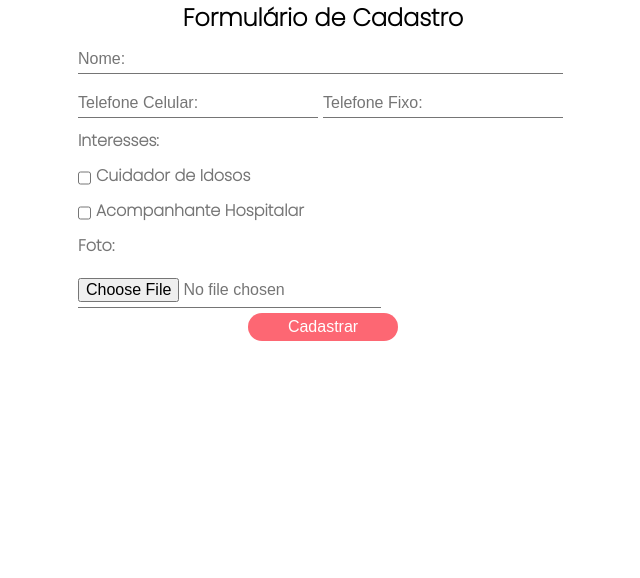
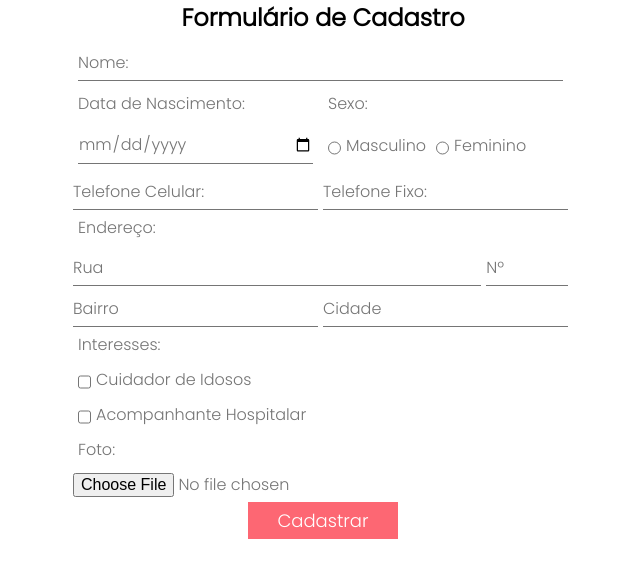
Before and after one commit to oguilhermesouza/b7web, a PHP site: page / in a window 1280 px wide. Shown: the top 578 px of the page, without its empty margins (317-957 px from the left). Run offline with PHP 8.4, Linux system fonts and the light colour scheme.

Commit message:
Finalizando formulário estilizado

```diff
--- a/Formulario/assets/css/style.css
+++ b/Formulario/assets/css/style.css
@@ -26,34 +26,50 @@ main {
 #container form label {
     display: flex;
     margin: 5px;
-    font-weight: bold;
-    /*color: -internal-light-dark(black, white);*/
 }
-.width-input {
+#container form input[type=date],
+#container form input[type=number],
+#container form input[type=text] {
     width: 100%;
 }
+#container form input[placeholder="Nº"] {
+    width: 20%;
+}
+.form-inline-sexo {
+    display: flex;
+    margin-top: 12px;
+}
 .no-border-bottom {
-    border-bottom: none;
+    border: none !important;
+    margin-top: 0px !important;
+}
+.form-block {
+    display: flex;
+}
+.form-block span {
+    flex: 1;
 }
 #container form input {
+    font-family: 'Poppins', sans-serif;
+    color: #757575;
     border: none;
     border-bottom: 1px solid #757575;
     font-size: 16px;
     padding: 5px 0px;
     margin-top: 5px;
     margin-right: 5px;
-    font-weight: lighter;
 }
 
 #container form button {
+    font-family: 'Poppins', sans-serif;
     width: 150px;
-    font-size: 16px;
+    font-size: 18px;
     padding: 5px;
     margin: 0 auto;
     background-color: #FD6773;
     color: #fff;
-    border-radius: 25px;
     border: none;
+
 }
 
 #container form button:hover {
--- a/Formulario/index.html
+++ b/Formulario/index.html
@@ -10,7 +10,7 @@
     <link rel="stylesheet" href="assets/css/style.css">
     <link rel="preconnect" href="https://fonts.googleapis.com">
     <link rel="preconnect" href="https://fonts.gstatic.com" crossorigin>
-    <link href="https://fonts.googleapis.com/css2?family=Poppins:wght@200&display=swap" rel="stylesheet">
+    <link href="https://fonts.googleapis.com/css2?family=Poppins:wght@100;200;300&display=swap" rel="stylesheet">
 </head>
 
 <body>
@@ -19,15 +19,41 @@
             <h1>Formulário de Cadastro</h1>
             <form>
                 <label>
-                    <input type="text" name="nome" placeholder="Nome:" class="width-input">
+                    <input type="text" name="nome" placeholder="Nome:">
                 </label>
-
-                <label>
-                    <input type="number" name="telCelular" placeholder="Telefone Celular:" class="width-input">
-                    <input type="number" name="telFixo" placeholder="Telefone Fixo:" class="width-input">
-                </label>
+                <div class="form-block">
+                    <span>
+                        <label>Data de Nascimento:</label>
+                        <label>
+                            <input type="date" name="dataNascimento" placeholder="Data de Nascimento">
+                        </label>
+                    </span>
+                    <span>
+                        <label>Sexo:</label>
+                        <div class="form-inline-sexo">
+                            <label>
+                                <input type="radio" name="sexo">Masculino
+                            </label>
+                            <label>
+                                <input type="radio" name="sexo">Feminino
+                            </label>
+                        </div>
+                    </span>
+                </div>
+                <div class="form-block">
+                    <input type="number" name="telCelular" placeholder="Telefone Celular:">
+                    <input type="number" name="telFixo" placeholder="Telefone Fixo:">
+                </div>
+                <label>Endereço:</label>
+                <div class="form-block">
+                    <input type="text" placeholder="Rua">
+                    <input type="text" placeholder="Nº">
+                </div>
+                <div class="form-block">
+                    <input type="text" placeholder="Bairro">
+                    <input type="text" placeholder="Cidade">
+                </div>
                 <label>Interesses:</label>
-
                 <label>
                     <input type="checkbox" name="Cuidador de Idosos"><span>Cuidador de Idosos</span>
                 </label>
@@ -35,12 +61,8 @@
                     <input type="checkbox" name="Acompanhante Hospitalar"><span>Acompanhante
                         Hospitalar</span>
                 </label>
-
                 <label>Foto:</label>
-                <label>
-                    <input type="file" class="no-border-bottom">
-                </label>
-
+                <input type="file" class="no-border-bottom">
 
                 <button>Cadastrar</button>
             </form>
```
